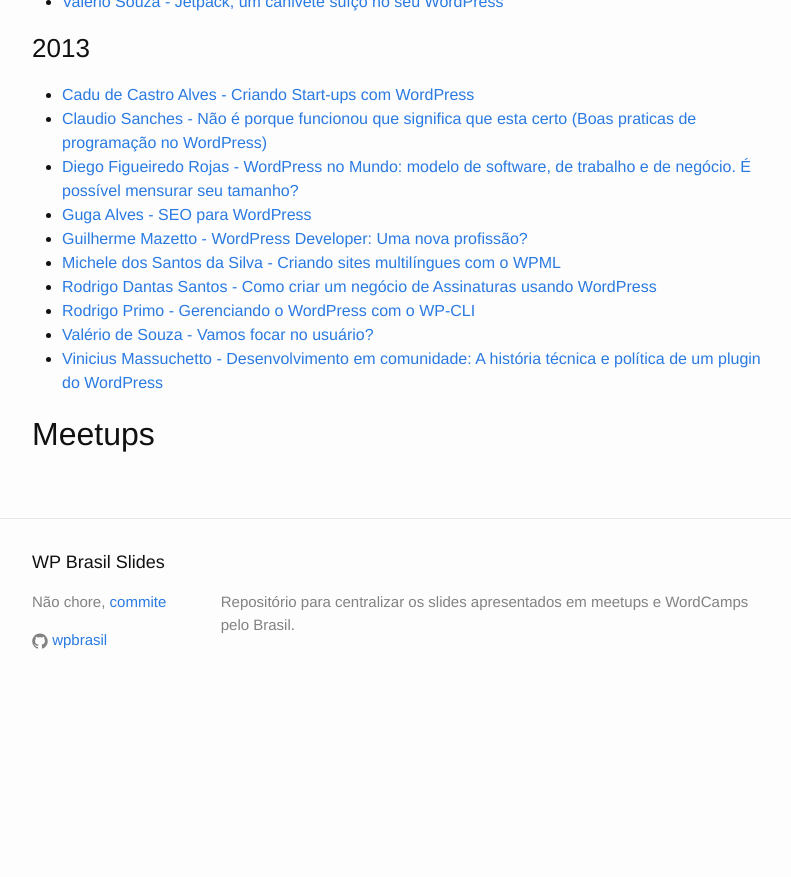
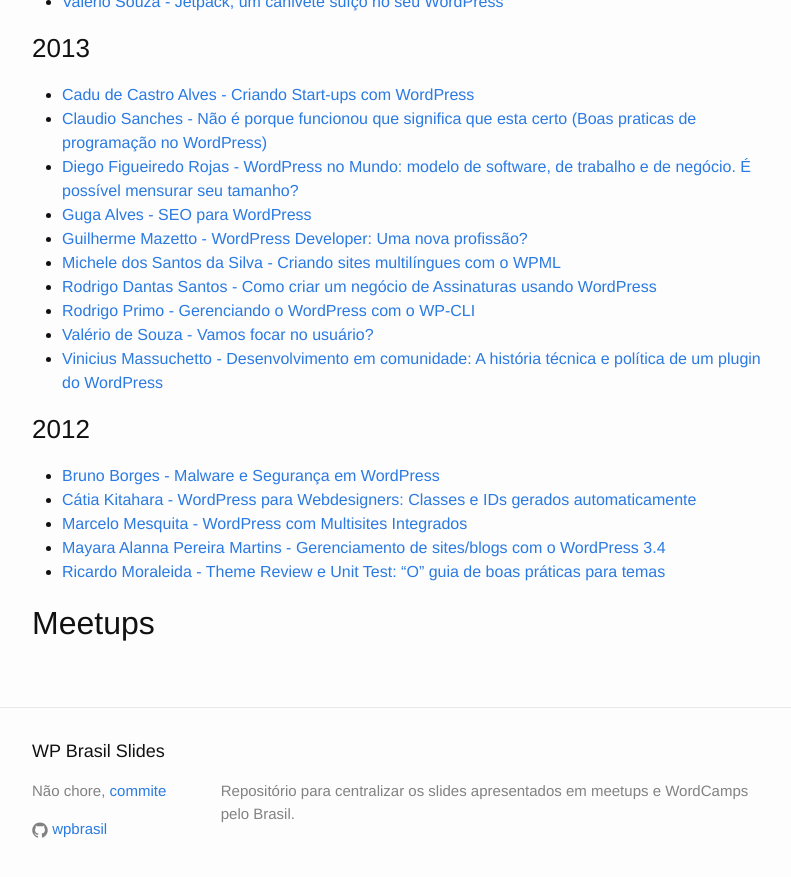
Before and after one commit to wpbrasil/slides, a Jekyll site: the page built from saopaulo.md, in a window 1280 px wide and 900 px high, scrolled down 747 px. Shown: the top 877 px of the window, without its empty margins (238-1029 px from the left). Built offline with Jekyll 4.4.1, drawn with Linux system fonts in a browser that asks for light colours; before the commit the page ends 1458 px from its top, so only the background shows below that.

Commit message:
Adiciona WordCamp São Paulo 2012

```diff
--- a/saopaulo.md
+++ b/saopaulo.md
@@ -7,7 +7,6 @@
 ## WordCamps
 
 ### 2014
-
 * [Airton Vancin e Raphael Fabeni - Do início ao fim com WordPress: Planejamento, desenvolvimento e desafios](https://speakerdeck.com/raphaelfabeni/do-inicio-ao-fim-com-wordpress)
 * [Allyson Souza - Custom Post Types, Taxonomies e Meta boxes: Os três superpoderes do WordPress](http://www.slideshare.net/hastedesign/custom-post-types-custom-taxonomies-e-meta-boxes)
 * [André Rosa - Como escrever para a web?](http://www.slideshare.net/andrerosajor/wordcamp-2014-40686191)
@@ -39,4 +38,11 @@
 * [Valério de Souza - Vamos focar no usuário?](http://prezi.com/hekb_io9fyu-)
 * [Vinicius Massuchetto - Desenvolvimento em comunidade: A história técnica e política de um plugin do WordPress](http://vmassuchetto.github.io/2013/11/20/desenvolvimento-em-comunidade-a-historia-tecnica-e-politica-de-um-plugin-no-wordpress/)
 
+### 2012
+* [Bruno Borges - Malware e Segurança em WordPress](http://prezi.com/-jnj0csivv94/wordcamp-sp-2012/)
+* [Cátia Kitahara - WordPress para Webdesigners: Classes e IDs gerados automaticamente](http://catiakitahara.com.br/palestras/wordpress-para-webdesigners)
+* [Marcelo Mesquita - WordPress com Multisites Integrados](http://prezi.com/fxxifxoleavh/wordpress-com-multisites-integrados/)
+* [Mayara Alanna Pereira Martins - Gerenciamento de sites/blogs com o WordPress 3.4](http://www.slideshare.net/mayaraalanna/gerenciamento-de-sitesblogs-com-o-wordpress-34)
+* [Ricardo Moraleida - Theme Review e Unit Test: “O” guia de boas práticas para temas](https://www.slideshare.net/moraleida/theme-review-e-unit-test-wordcamp-sp-2012/)
+
 ## Meetups
```
